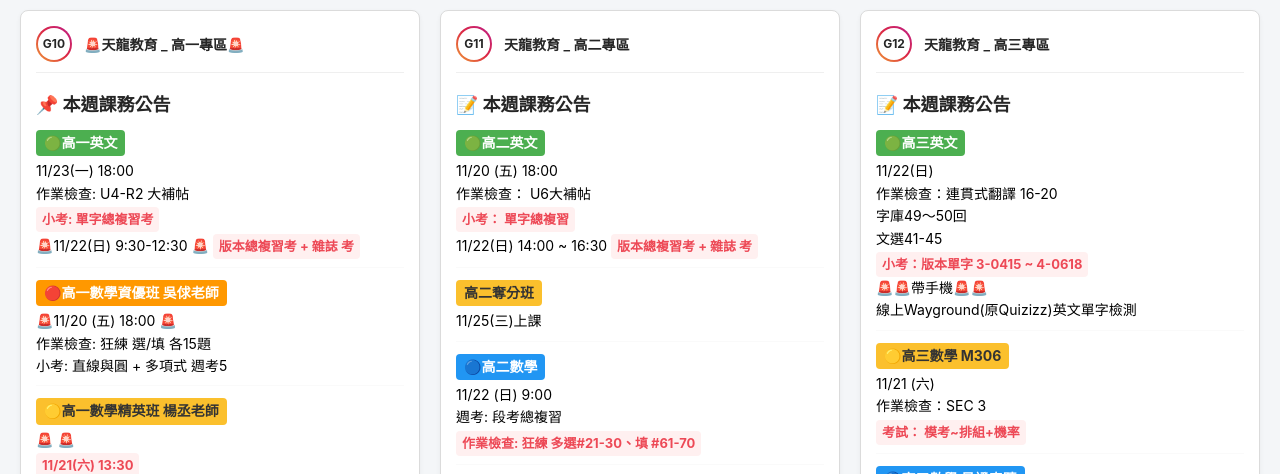
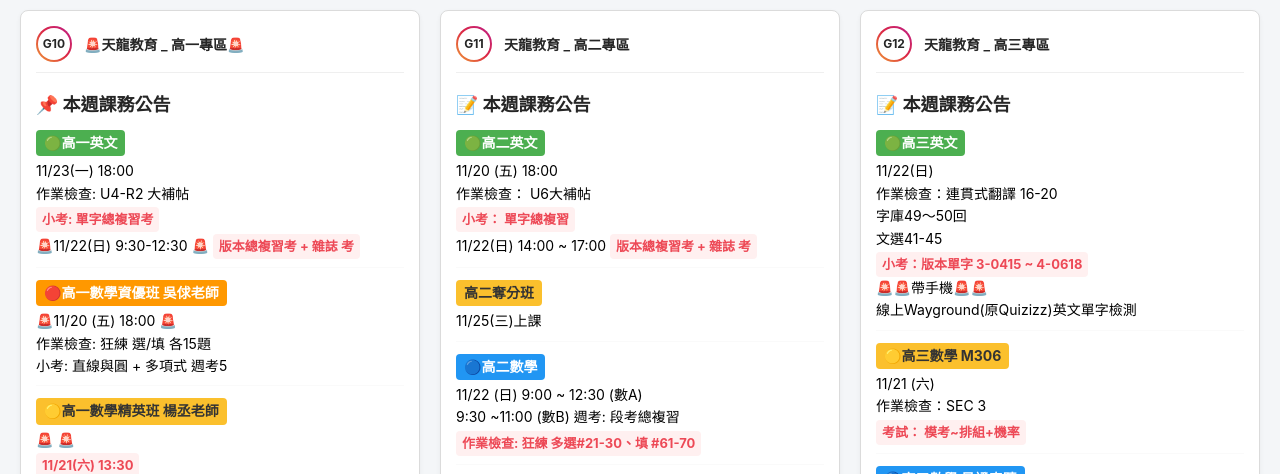
Before and after one commit to tls-sanxia/tls.sanxia, a plain HTML site: page homework.html in a window 1280 px wide. Shown: the part 326-800 px from the top of the page. Drawn offline with nearby package versions, Linux system fonts and the light colour scheme.

Commit message:
Update homework.html

```diff
--- a/homework.html
+++ b/homework.html
@@ -382,7 +382,7 @@
                     <span class="class-tag" style="background:#4caf50;">🟢高二英文</span><br>
                     11/20 (五) 18:00 <br>
                     作業檢查： U6大補帖 <br>
-                    <span class="status-alert">小考： 單字總複習 </span><br>11/22(日) 14:00 ~ 16:30  <span class="status-alert">版本總複習考 + 雜誌 考<br>
+                    <span class="status-alert">小考： 單字總複習 </span><br>11/22(日) 14:00 ~ 17:00  <span class="status-alert">版本總複習考 + 雜誌 考<br>
                 </div>
                 <div class="ig-content-item">
                     <span class="class-tag" style="background:#fbc02d; color:#333;">高二奪分班</span><br>
@@ -390,7 +390,7 @@
                 </div>
                 <div class="ig-content-item">
                     <span class="class-tag" style="background:#2196f3;">🔵高二數學</span><br>
-                    11/22 (日) 9:00 <br>
+                    11/22 (日) 9:00 ~ 12:30 (數A)<br>9:30 ~11:00 (數B)
                     週考: 段考總複習 <br>
                     <span class="status-alert">作業檢查: 狂練 多選#21-30、填 #61-70</span>
                 </div>
```
